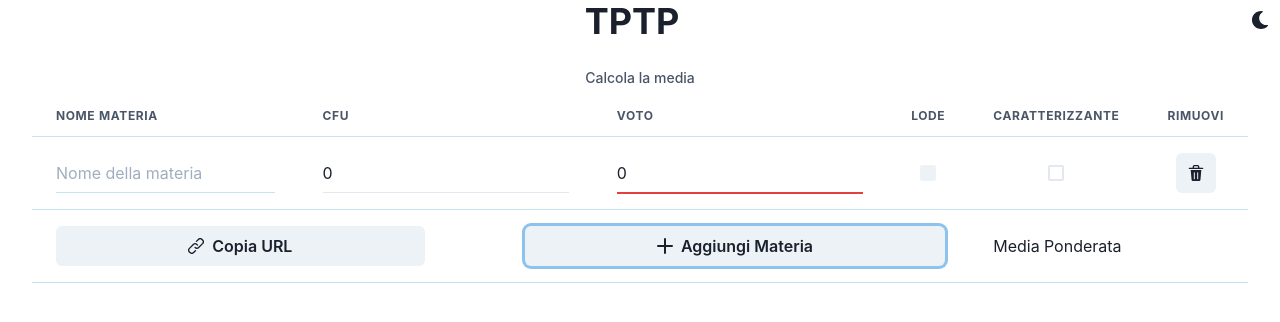
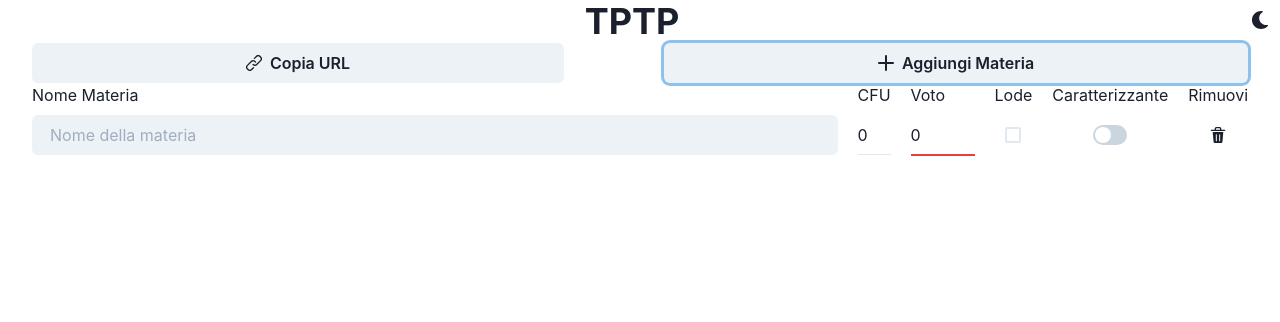
Before and after one commit to ExalFabu/TPTP, a React (Create React App) app: page / in a window 1280 px wide. Both pictures are taken after a click on the button "Aggiungi Materia". Shown: the top 322 px of the page. Built offline with nearby package versions, Linux system fonts and the light colour scheme.

Commit message:
changed to Grid layout from table

```diff
--- a/src/App.js
+++ b/src/App.js
@@ -41,6 +41,11 @@ const checkUrlParams = urlLocation => {
 
   return null;
 };
+
+// Default lectures are, in order
+// 1. URL Parameters
+// 2. LocalStorage
+// 3. None
 const defaultLectures =
   checkUrlParams(window.location) ||
   JSON.parse(localStorage.getItem('lectures')) ||
--- a/src/components/Lecture.js
+++ b/src/components/Lecture.js
@@ -2,11 +2,9 @@ import React from 'react';
 import {
   Checkbox,
   Input,
-  NumberInput,
-  NumberInputField,
-  Td,
   Center,
   IconButton,
+  Switch,
 } from '@chakra-ui/react';
 import { DeleteIcon } from '@chakra-ui/icons';
 
@@ -31,7 +29,6 @@ export class LectureType {
 //   return `${el._id} ${el.name} ${el.grade}`
 // }
 
-
 export default function Lecture({ allLectures, setLectures, lecture }) {
   const changeValue = event => {
     const modifiedLectures = allLectures.map(lec => {
@@ -43,80 +40,53 @@ export default function Lecture({ allLectures, setLectures, lecture }) {
     setLectures(modifiedLectures);
   };
 
-  const removeLecture = event => {
-    console.log(allLectures);
-    console.log(lecture._id);
+  const removeLecture = (_) => {
+    console.log(`Removing ${lecture.name}`)
     const modifiedLectures = allLectures.filter(el => el._id !== lecture._id);
     setLectures(modifiedLectures);
-    console.log(allLectures);
   };
 
   return (
-    // <Grid templateColumns="0.5fr 3fr 1fr 1fr" columnGap={5}>
     <>
-      <Td>
       {/* Name input */}
       <Input
         name="name"
         aria-label="Nome Materia"
-          variant="flushed"
+        variant="filled"
         placeholder="Nome della materia"
         value={lecture.name}
         onChange={changeValue}
       />
-      </Td>
-      <Td>
       {/* CFU Input */}
-        <NumberInput
+      <Input
         variant="flushed"
         name="cfu"
         aria-label="CFU"
         step={1}
         min={0}
-          allowMouseWheel
-          onChange={(_, num) => {
-            changeValue({
-              target: {
-                name: 'cfu',
-                value: num,
-              },
-            });
-          }}
+        type="number"
+        onChange={changeValue}
         placeholder="CFU"
         value={lecture.cfu}
-          minW="4em"
+        minW="2em"
+      ></Input>
 
-        >
-          <NumberInputField />
-        </NumberInput>
-      </Td>
-      <Td >
       {/* Grade Input */}
-        <NumberInput
+      <Input
+        type="number"
         variant="flushed"
         name="grade"
         aria-label="Voto"
         step={1}
-          isInvalid={lecture.grade < 18 || lecture.grade > 30}
-          min={0}
+        isInvalid={(lecture.grade < 18 || lecture.grade > 30) && lecture.grade !== ""}
+        min={18}
         max={30}
-          allowMouseWheel
-          onChange={(_, num) => {
-            changeValue({
-              target: {
-                name: 'grade',
-                value: num,
-              },
-            });
-          }}
+        onChange={changeValue}
         value={lecture.grade}
         placeholder="Voto"
         minW="4em"
-        >
-          <NumberInputField />
-        </NumberInput>
-      </Td>
-      <Td>
+      ></Input>
+
       {/* Lode Checkbox */}
       <Center>
         <Checkbox
@@ -131,14 +101,13 @@ export default function Lecture({ allLectures, setLectures, lecture }) {
               },
             });
           }}
-            isDisabled={parseInt(lecture.grade) !== 30}
+          isInvalid={parseInt(lecture.grade) !== 30 && lecture.lode}
         ></Checkbox>
       </Center>
-      </Td>
-      <Td>
-        {/* Caratt Checkbox */}
+
+      {/* Caratt switch */}
       <Center>
-          <Checkbox
+        <Switch
           value={lecture.caratt}
           name="caratt"
           aria-label="Caratterizzante"
@@ -150,20 +119,18 @@ export default function Lecture({ allLectures, setLectures, lecture }) {
               },
             });
           }}
-          ></Checkbox>
+        ></Switch>
       </Center>
-      </Td>
-      <Td>
+
       {/* Delete Button */}
       <Center>
         <IconButton
           icon={<DeleteIcon />}
           aria-label="Rimuovi materia"
           onClick={removeLecture}
+          variant="ghost"
         ></IconButton>
       </Center>
-      </Td>
-      {/* </Grid> */}
     </>
   );
 }
--- a/src/components/LectureTable.js
+++ b/src/components/LectureTable.js
@@ -1,15 +1,6 @@
 import { Button } from '@chakra-ui/button';
 import { AddIcon, LinkIcon } from '@chakra-ui/icons';
-import { Container, Grid, Text} from '@chakra-ui/layout';
-import {
-  Table,
-  TableCaption,
-  Tbody,
-  Td,
-  Th,
-  Thead,
-  Tr,
-} from '@chakra-ui/table';
+import { Container, Grid, Text } from '@chakra-ui/layout';
 import React from 'react';
 import Lecture, { LectureType } from './Lecture';
 
@@ -21,41 +12,13 @@ function LectureTable({ allLectures, setLectures }) {
 
   const urlToClipboard = () => {
     const basename = window.location.origin;
-    const path = '?lectures=' + encodeURIComponent(JSON.stringify(allLectures))
-    const url =
-      basename + path;
+    const path = '?lectures=' + encodeURIComponent(JSON.stringify(allLectures));
+    const url = basename + path;
     navigator.clipboard.writeText(url);
     window.history.replaceState(null, null, path);
   };
   return (
     <Container maxW="100%" alignContent="center">
-      <Table colorScheme="telegram">
-        <TableCaption placement="top">Calcola la media</TableCaption>
-        <Thead>
-          <Tr>
-            <Th>Nome Materia</Th>
-            <Th>CFU</Th>
-            <Th>Voto</Th>
-            <Th>Lode</Th>
-            <Th>Caratterizzante</Th>
-
-            <Th>Rimuovi</Th>
-          </Tr>
-        </Thead>
-        <Tbody>
-          {allLectures.map(el => {
-            return (
-              <Tr key={el._id} backgroundColor={el.isRemoved ? "red.600" : "auto"}>
-                <Lecture
-                  allLectures={allLectures}
-                  setLectures={setLectures}
-                  lecture={el}
-                />
-              </Tr>
-            );
-          })}
-          <Tr>
-            <Td colSpan={4}>
       <Grid templateColumns="auto auto" columnGap={100}>
         <Button leftIcon={<LinkIcon />} onClick={urlToClipboard}>
           Copia URL
@@ -64,15 +27,32 @@ function LectureTable({ allLectures, setLectures }) {
           Aggiungi Materia
         </Button>
       </Grid>
-            </Td>
-            <Td colSpan={2}>
-                <Text>
-                    Media Ponderata
-                </Text>
-            </Td>
-          </Tr>
-        </Tbody>
-      </Table>
+      <Grid
+        templateColumns="minmax(max-content, 2fr) repeat(5, min-content)"
+        columnGap={5}
+        rowGap={2}
+      >
+        <>
+          <Text>Nome Materia</Text>
+          <Text>CFU</Text>
+          <Text>Voto</Text>
+          <Text>Lode</Text>
+          <Text>Caratterizzante</Text>
+
+          <Text>Rimuovi</Text>
+        </>
+        {allLectures.map(el => {
+          return (
+            // <Tr key={el._id} backgroundColor={el.isRemoved ? "red.600" : "auto"}>
+            <Lecture
+              allLectures={allLectures}
+              setLectures={setLectures}
+              lecture={el}
+            />
+            // </Tr>
+          );
+        })}
+      </Grid>
     </Container>
   );
 }
```
Lines whose indentation alone changed are shown as unchanged.
